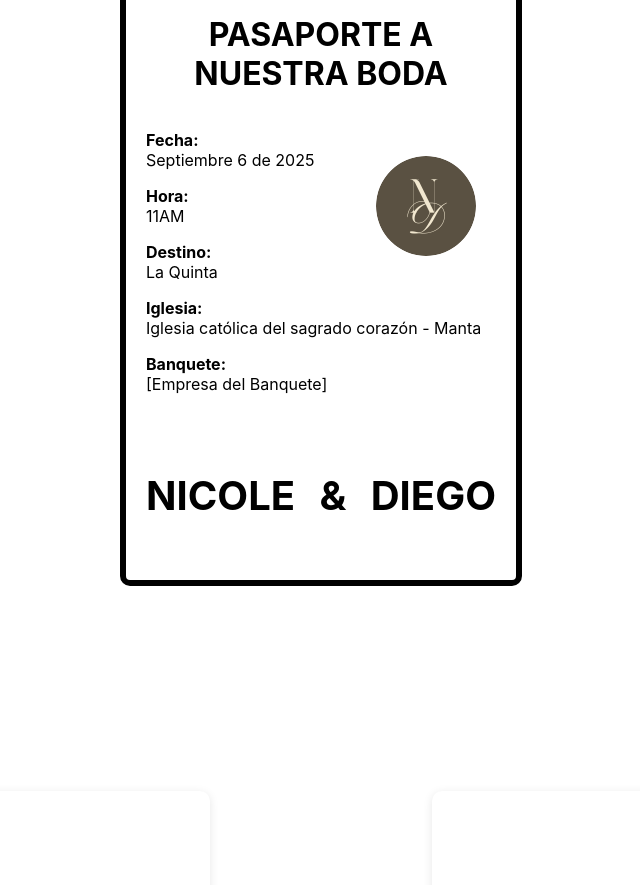
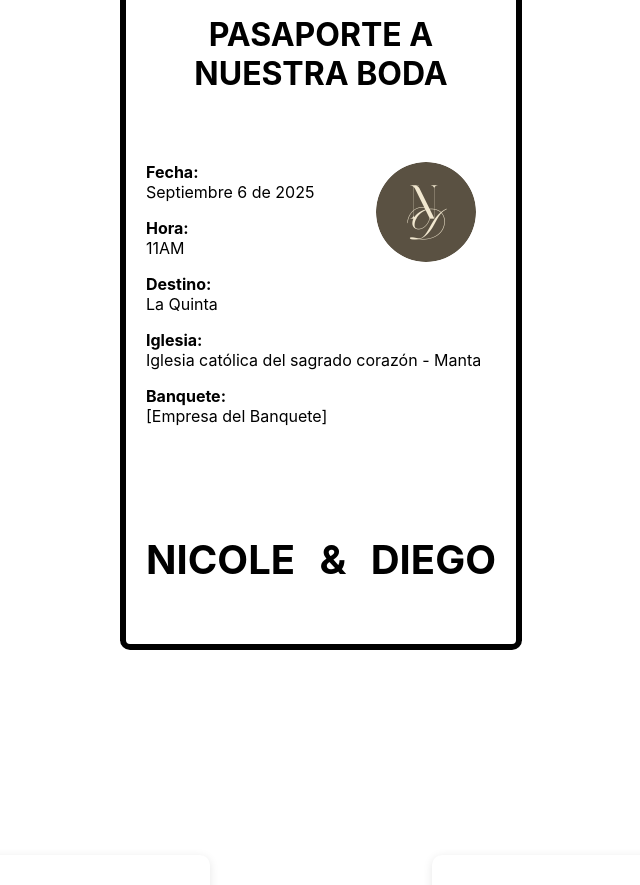
Before and after one commit to CristopherVanegas/BodaNicoleRo, a React (Vite) app in the folder boda_nicole_ro/: page / in a window 1280 px wide. Shown: the part 1900-2785 px from the top of the page, without its empty margins (319-959 px from the left). Built offline with nearby package versions, Linux system fonts and the light colour scheme; the HTML template or start-up script is replaced by a standard one.

Commit message:
Fix: Se agregó la variable --color-red, se arregló margins y paddings dentro de invitationCard

```diff
--- a/boda_nicole_ro/src/assets/styles/global.css
+++ b/boda_nicole_ro/src/assets/styles/global.css
@@ -10,3 +10,7 @@ body {
   overflow-x: hidden;
   margin: 0;
 }
+
+p {
+  margin: 0;
+}
--- a/boda_nicole_ro/src/assets/styles/variables.css
+++ b/boda_nicole_ro/src/assets/styles/variables.css
@@ -1,5 +1,6 @@
 :root {
   --color-title: #61513e;
+  --color-red: #b51d2d;
   --color-background: #fff5f5;
   --color-text: #333;
   --font-title: 'Playfair Display', serif;
--- a/boda_nicole_ro/src/components/InvitationCard/InvitationCard.module.css
+++ b/boda_nicole_ro/src/components/InvitationCard/InvitationCard.module.css
@@ -82,6 +82,11 @@
   padding-bottom: 5px;
 }
 
+.textContent {
+  padding-top: 16px;
+  padding-bottom: 16px;
+}
+
 .textContent p {
   text-align: start;
   font-size: medium;
@@ -107,13 +112,12 @@
   font-size: 2.5rem;
   color: var(--color-title);
   font-family: var(--font-title);
+  margin-top: 16px;
   font-weight: 700;
   text-transform: uppercase;
 }
 
 .footer p:nth-child(2) {
-  color: var(--color-accent);
-  /* Ejemplo: cambia el color de la fuente */
+  color: var(--color-red);
   font-weight: bold;
-  /* Ejemplo: lo pones en negrita */
 }
```
